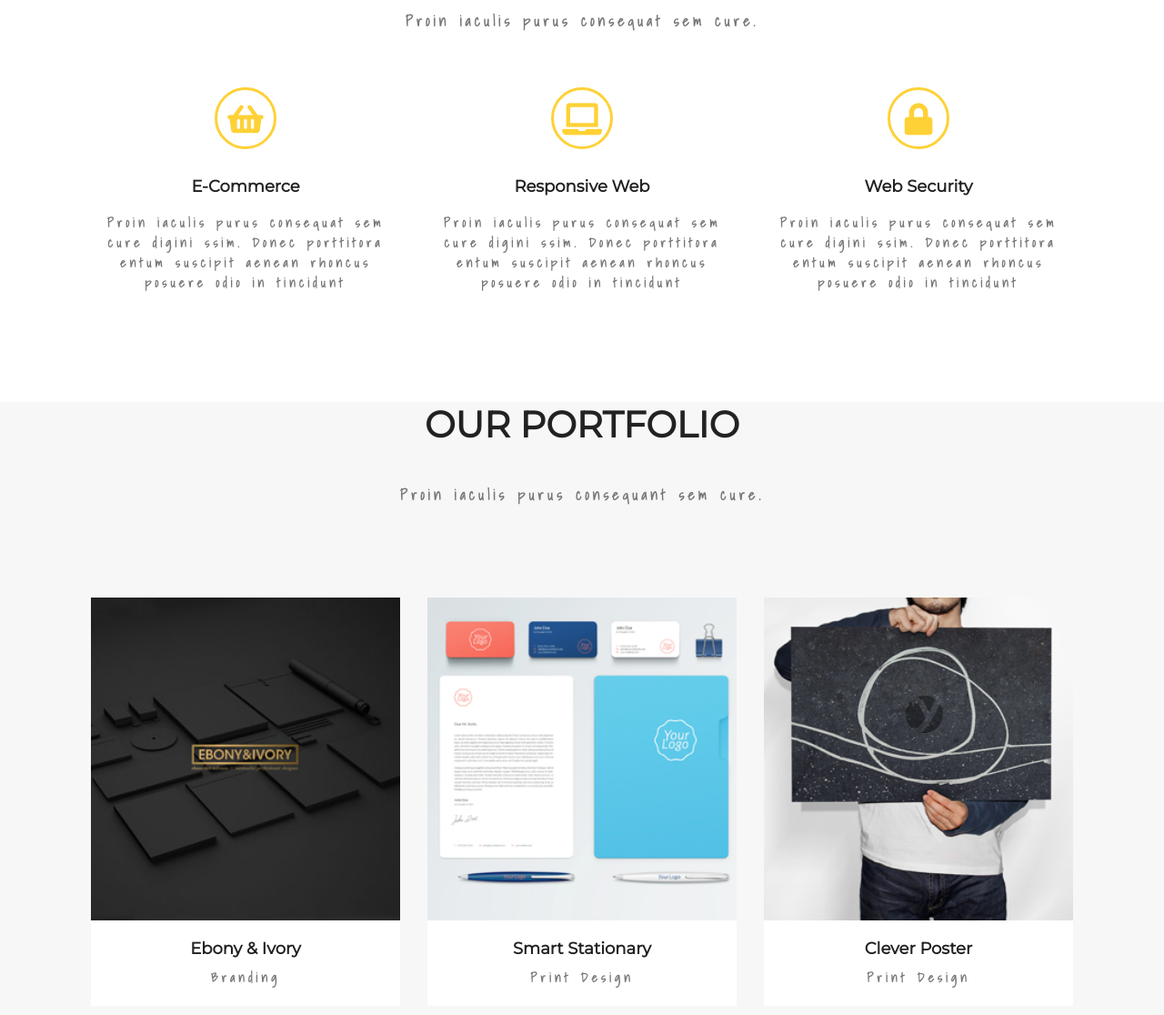
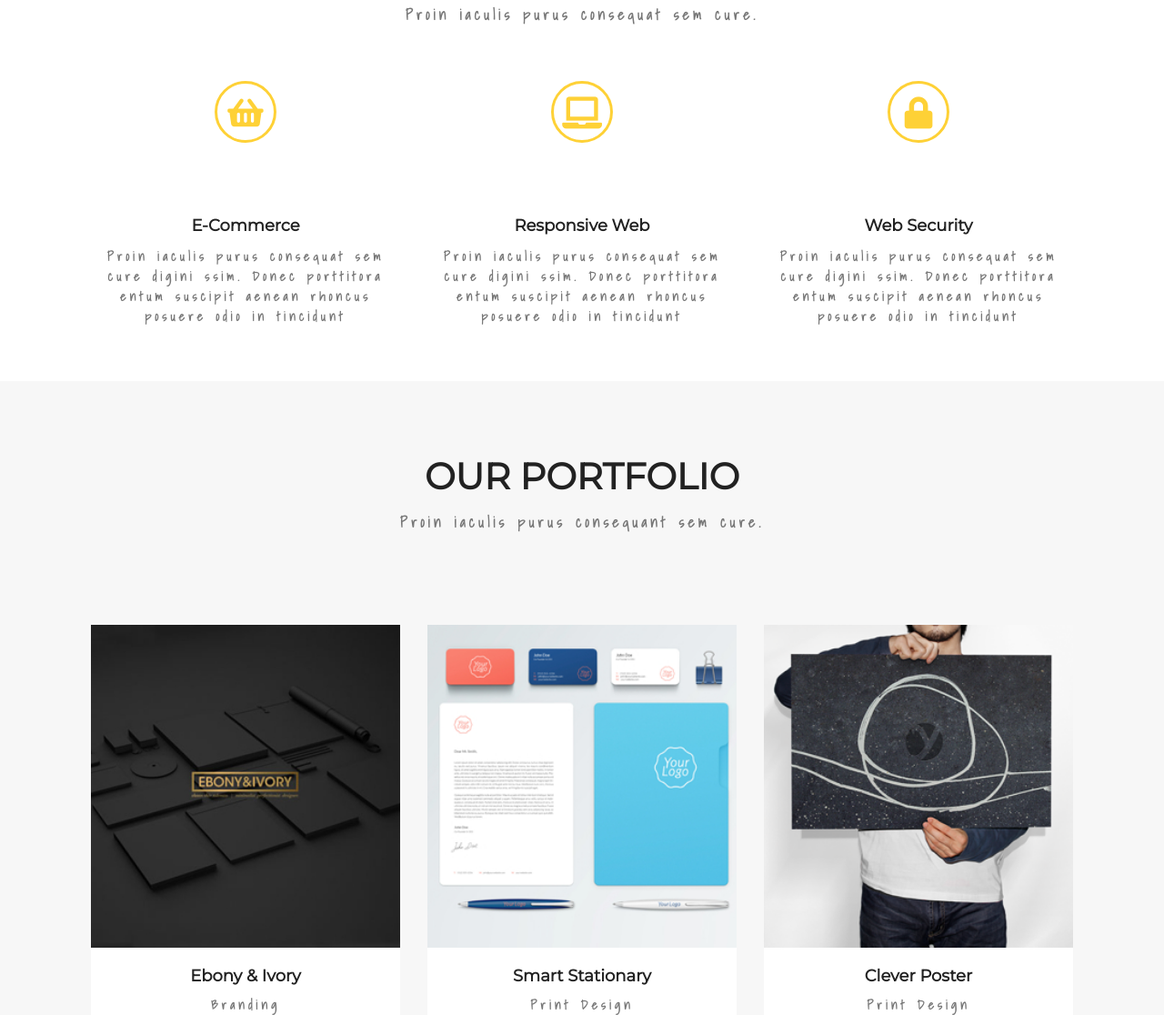
Before and after one commit to kazik545/modul-4, a website: page zadanie-4/index.html in a window 1280 px wide. Shown: the part 839-1955 px from the top of the page at 91% size. Drawn offline with Linux system fonts and the light colour scheme; a web font is replaced by a local one.

Commit message:
add padding to section porfolio, fixed class .title

```diff
--- a/zadanie-4/sass/style.scss
+++ b/zadanie-4/sass/style.scss
@@ -21,7 +21,8 @@ a {
     font-weight: 700;
     color: $color-three;
     font-size: 40px;
-    margin-top: 60px;
+    padding-top: 80px;
+    margin: 0;
 }
 .sub-title {
     font-family: $font-one;
@@ -32,7 +33,6 @@ a {
 }
 .title-small {
     font-size: 18px;
-    margin-top: 30px;
 }
 .sub-title-small {
     font-size: 14px;
@@ -151,6 +151,7 @@ header {
 /* Portfolio */
 .portfolio {
     background-color: #f7f7f7;
+    padding-bottom: 80px;
 }
 /* Footer */
 footer {
```
Also changed, not shown: zadanie-4/css/style.css, 1 other file.
